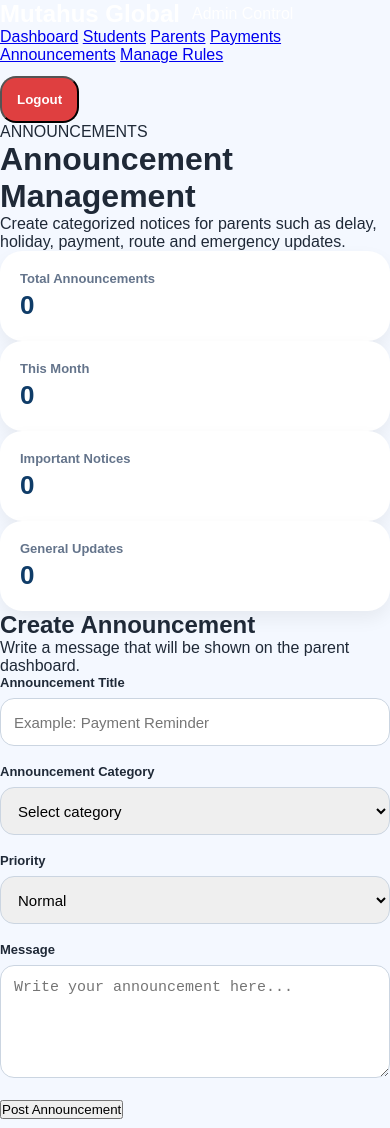
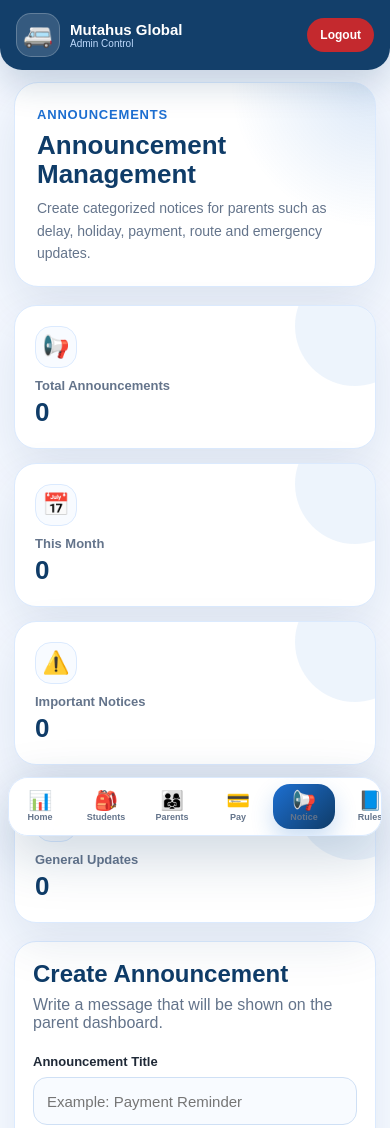
Before and after one commit to kimmyrei/vansytem-, a website: page admin-announcements.html in a window 390 px wide. Shown: the top 1128 px of the page. Drawn offline with Linux system fonts and the light colour scheme; no server answers.

Commit message:
Update admin-announcements.html

```diff
--- a/admin-announcements.html
+++ b/admin-announcements.html
@@ -4,107 +4,143 @@
     <meta charset="UTF-8">
     <meta name="viewport" content="width=device-width, initial-scale=1.0">
     <title>Announcement Management | Mutahus Global</title>
-    <link rel="stylesheet" href="style.css">
+    <link rel="stylesheet" href="./style.css">
 </head>
-<body onload="loadAdminAnnouncements()">
-    <div class="admin-layout">
-        <aside class="admin-sidebar">
-            <div class="brand-block">
-                <h2>Mutahus Global</h2>
-                <p>Admin Control</p>
+<body>
+
+<div class="app-shell">
+
+<aside class="pro-sidebar admin-side">
+    <div class="sidebar-brand">
+        <span>🚐</span>
+        <div>
+            <strong>Mutahus Global</strong>
+            <small>Admin Control</small>
+        </div>
     </div>
 
-            <nav class="admin-nav">
-                <a href="admin-dashboard.html">Dashboard</a>
-                <a href="admin-students.html">Students</a>
-                <a href="admin-parents.html">Parents</a>
-                <a href="admin-payments.html">Payments</a>
-                <a href="admin-announcements.html" class="active">Announcements</a>
-                <a href="admin-rules.html">Manage Rules</a>
+    <nav class="sidebar-menu">
+        <a class="" href="admin-dashboard.html"><span>📊</span> Dashboard</a>
+        <a class="" href="admin-students.html"><span>🎒</span> Students</a>
+        <a class="" href="admin-parents.html"><span>👨‍👩‍👧</span> Parents</a>
+        <a class="" href="admin-payments.html"><span>💳</span> Payments</a>
+        <a class="active" href="admin-announcements.html"><span>📢</span> Announcements</a>
+        <a href="admin-rules.html"><span>📘</span> Manage Rules</a>
     </nav>
 
-            <button class="logout-btn" onclick="adminLogout()">Logout</button>
+    <div class="sidebar-bottom">
+        <div class="mini-help">
+            <strong>Admin Mode</strong>
+            <p>Manage students, parents, payments and notices.</p>
+        </div>
+        <a href="#" onclick="adminLogout()" class="logout-btn"><span>🚪</span> Logout</a>
+    </div>
 </aside>
 
-        <main class="admin-main">
-            <header class="admin-topbar">
+
+    <main class="app-main">
+
+    <div class="mobile-app-header mobile-admin-header">
+        <div class="mobile-brand">
+            <span>🚐</span>
             <div>
-                    <span class="eyebrow">ANNOUNCEMENTS</span>
+                <strong>Mutahus Global</strong>
+                <small>Admin Control</small>
+            </div>
+        </div>
+        <a href="#" onclick="adminLogout()" class="mobile-logout">Logout</a>
+    </div>
+
+    <nav class="mobile-bottom-nav admin-mobile-bottom">
+        <a href="admin-dashboard.html" class="">
+            <span>📊</span>
+            <small>Home</small>
+        </a>
+        <a href="admin-students.html" class="">
+            <span>🎒</span>
+            <small>Students</small>
+        </a>
+        <a href="admin-parents.html" class="">
+            <span>👨‍👩‍👧</span>
+            <small>Parents</small>
+        </a>
+        <a href="admin-payments.html" class="">
+            <span>💳</span>
+            <small>Pay</small>
+        </a>
+        <a href="admin-announcements.html" class="active">
+            <span>📢</span>
+            <small>Notice</small>
+        </a>
+        <a href="admin-rules.html" class="">
+            <span>📘</span>
+            <small>Rules</small>
+        </a>
+    </nav>
+
+        <div class="page-hero-bar">
+            <div>
+                <span class="page-kicker">ANNOUNCEMENTS</span>
                 <h1>Announcement Management</h1>
                 <p>Create categorized notices for parents such as delay, holiday, payment, route and emergency updates.</p>
             </div>
-            </header>
+        </div>
 
-            <section class="stats-grid">
-                <div class="stat-card">
-                    <h3>Total Announcements</h3>
-                    <h2 id="announcementTotal">0</h2>
-                </div>
-                <div class="stat-card">
-                    <h3>This Month</h3>
-                    <h2 id="announcementMonth">0</h2>
-                </div>
-                <div class="stat-card">
-                    <h3>Important Notices</h3>
-                    <h2 id="announcementImportant">0</h2>
-                </div>
-                <div class="stat-card">
-                    <h3>General Updates</h3>
-                    <h2 id="announcementGeneral">0</h2>
-                </div>
+        <section class="stats stats-pro">
+            <div class="stat-card pro-stat"><span>📢</span><h3>Total Announcements</h3><h2 id="announcementTotal">0</h2></div>
+            <div class="stat-card pro-stat"><span>📅</span><h3>This Month</h3><h2 id="announcementMonth">0</h2></div>
+            <div class="stat-card pro-stat"><span>⚠️</span><h3>Important Notices</h3><h2 id="announcementImportant">0</h2></div>
+            <div class="stat-card pro-stat"><span>📝</span><h3>General Updates</h3><h2 id="announcementGeneral">0</h2></div>
         </section>
 
-            <section class="dashboard-grid two-column-grid">
-                <div class="panel-card">
+        <div class="announcement-layout announcement-layout-pro">
+            <section class="form-card-pro">
                 <h2>Create Announcement</h2>
                 <p>Write a message that will be shown on the parent dashboard.</p>
 
-                    <form id="announcementForm" onsubmit="postAnnouncement(event)" class="form-card flat-form">
+                <form id="announcementForm" onsubmit="postAnnouncement(event)">
                     <label>Announcement Title</label>
                     <input type="text" id="announcementTitle" placeholder="Example: Payment Reminder" required>
 
                     <label>Announcement Category</label>
                     <select id="announcementType" required>
                         <option value="">Select category</option>
-                            <option value="Delay Notice">Delay Notice</option>
-                            <option value="Holiday Notice">Holiday Notice</option>
-                            <option value="Payment Reminder">Payment Reminder</option>
-                            <option value="Route Update">Route Update</option>
-                            <option value="Emergency Notice">Emergency Notice</option>
-                            <option value="General Announcement">General Announcement</option>
+                        <option>Delay Notice</option>
+                        <option>Holiday Notice</option>
+                        <option>Payment Reminder</option>
+                        <option>Route Update</option>
+                        <option>Emergency Notice</option>
                     </select>
 
                     <label>Priority</label>
                     <select id="announcementPriority" required>
-                            <option value="Normal">Normal</option>
-                            <option value="Important">Important</option>
-                            <option value="Urgent">Urgent</option>
+                        <option>Normal</option>
+                        <option>Important</option>
+                        <option>Urgent</option>
                     </select>
 
                     <label>Message</label>
-                        <textarea id="announcementMessage" rows="5" placeholder="Write your announcement here..." required></textarea>
+                    <textarea id="announcementMessage" placeholder="Write announcement message here..." required></textarea>
 
-                        <button type="submit" class="primary-btn">Post Announcement</button>
+                    <button class="btn btn-primary-pro full-btn" type="submit">Post Announcement</button>
                 </form>
+            </section>
+
+            <section class="form-card-pro">
+                <h2>Parent Preview</h2>
+                <p>This is how announcements will look to parents.</p>
+                <div id="announcementPreviewList"></div>
+            </section>
         </div>
 
-                <div class="panel-card">
-                    <h2>Parent Preview</h2>
-                    <p>This is how announcements will look to parents.</p>
-                    <div id="announcementPreviewList">
-                        <div class="announcement announcement-card-pro normal-box">
-                            <strong>No announcement yet.</strong>
-                            <p>Announcements posted here will appear on the parent dashboard.</p>
+        <section class="table-box table-box-pro">
+            <div class="table-header">
+                <div>
+                    <h2>Previous Announcements</h2>
+                    <p>Announcement history posted by admin.</p>
                 </div>
             </div>
-                </div>
-            </section>
 
-            <section class="panel-card table-card">
-                <h2>Previous Announcements</h2>
-                <p>Announcement history posted by admin.</p>
-
-                <div class="table-wrap">
             <table>
                 <thead>
                     <tr>
@@ -116,17 +152,13 @@
                         <th>Action</th>
                     </tr>
                 </thead>
-                        <tbody id="announcementTable">
-                            <tr>
-                                <td colspan="6" class="empty-row">Loading announcements from MongoDB...</td>
-                            </tr>
-                        </tbody>
+                <tbody id="announcementTable"></tbody>
             </table>
-                </div>
         </section>
     </main>
 </div>
 
 <script src="app.js"></script>
+<script>loadAdminAnnouncements();</script>
 </body>
 </html>
```
Lines whose indentation alone changed are shown as unchanged.
